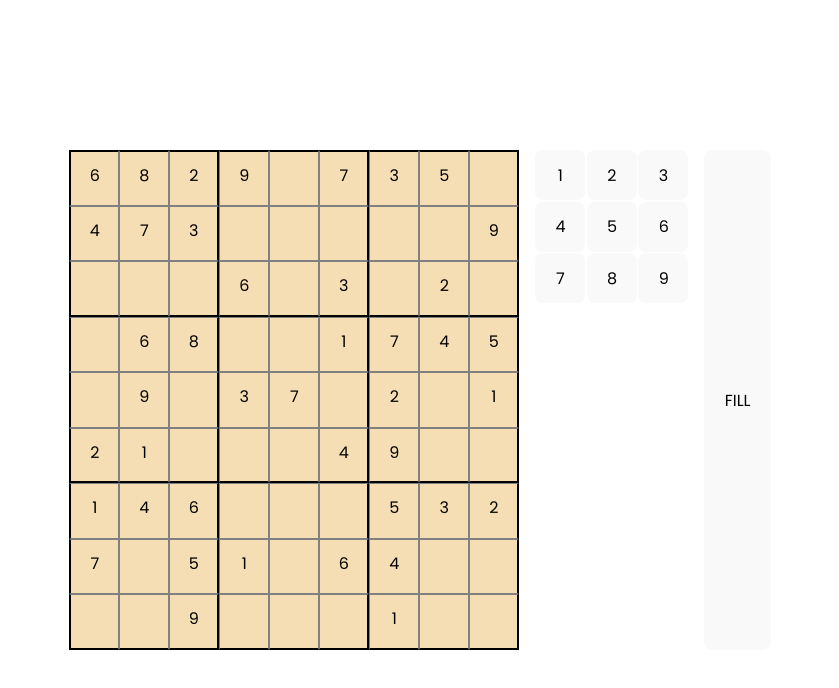
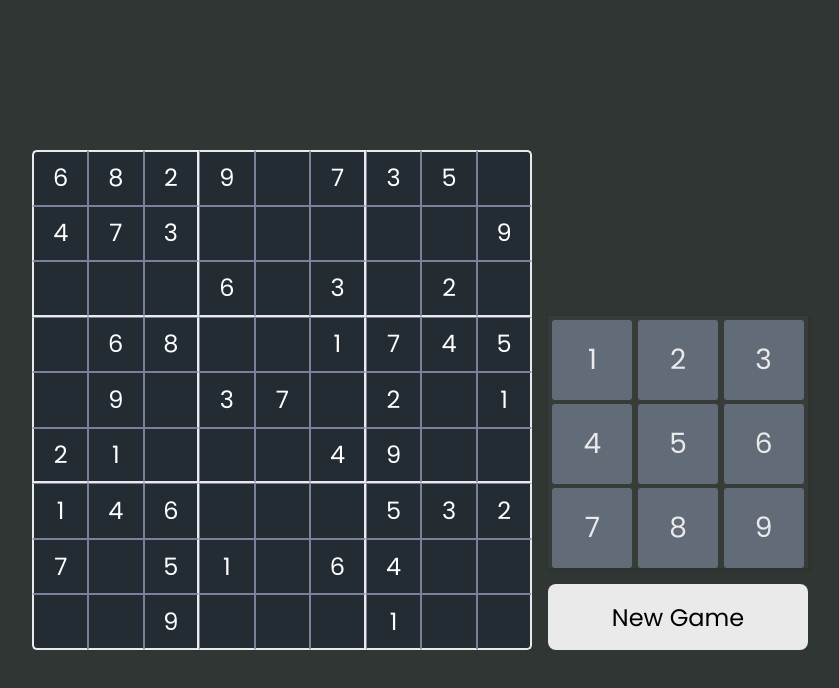
Before and after one commit to Mustaine16/sudoku, a Vue app: page / in a window 1280 px wide. Shown: the top 688 px of the page, without its empty margins (220-1059 px from the left). Built offline with nearby package versions, Linux system fonts and the light colour scheme.

Commit message:
Board - Dark theme

```diff
--- a/src/App.vue
+++ b/src/App.vue
@@ -9,8 +9,7 @@
       @clearCell="handleClearCell"
       @setActiveCell="handleSetActiveCell"
     />
-    <UserControls />
-    <button @click="initGame">FILL</button>
+    <UserControls @initGame="initGame" />
   </main>
 </template>
 
@@ -76,7 +75,7 @@ export default {
     setGameBoard() {
       const newBoard = cloneDeep(this.solvedBoard);
 
-      let numsToDelete = 45;
+      let numsToDelete = 60;
 
       for (let rowIndex = 0; rowIndex < newBoard.length; rowIndex++) {
         const row = newBoard[rowIndex];
--- a/src/components/Board/Board.vue
+++ b/src/components/Board/Board.vue
@@ -55,7 +55,7 @@ export default {
   grid-template-rows: repeat(9, 1fr);
   grid-template-columns: repeat(9, 1fr);
   place-items: center;
-  width: 450px;
+  width: 500px;
   height: 500px;
 }
 </style>
--- a/src/components/Board/BoardCell.vue
+++ b/src/components/Board/BoardCell.vue
@@ -41,6 +41,7 @@ export default {
         "is-correct": this.isCorrect,
         "is-wrong": this.isWrong,
         "is-equal": this.isEqualAsSelected,
+
         "b-top": this.rowIndex === 0,
         "b-bottom":
           this.rowIndex === 2 || this.rowIndex === 5 || this.rowIndex === 8,
@@ -49,6 +50,11 @@ export default {
           this.columnIndex == 2 ||
           this.columnIndex == 5 ||
           this.columnIndex == 8,
+
+        "c-top-left": this.rowIndex === 0 && this.columnIndex === 0,
+        "c-top-right": this.rowIndex === 0 && this.columnIndex === 8,
+        "c-bottom-left": this.rowIndex === 8 && this.columnIndex === 0,
+        "c-bottom-right": this.rowIndex === 8 && this.columnIndex === 8,
         disabled: this.isDisabled,
       };
     },
@@ -103,7 +109,7 @@ export default {
     handleInput(num) {
       const invalidChars = ["-", "+", "e"];
 
-      if (invalidChars.some((c) => c === num)) {
+      if (invalidChars.some((c) => c === num) || this.isDisabled) {
         return false;
       } else {
         this.$emit("boardInput", {
@@ -127,15 +133,19 @@ export default {
 
 <style lang="scss" scoped>
 .board-box {
-  border: 1px solid grey;
+  border: 1px solid #7e7f9a;
   border-collapse: collapse;
-  background: wheat;
+  background: #232c33;
   cursor: default;
   color: grey;
-  padding: 0.75rem;
+  display: flex;
+  align-items: center;
+  justify-content: center;
+  font-size: 1.5rem;
+  padding: 0.5rem;
   position: relative;
   text-align: center;
-  transition: background ease-out 0.1s;
+  transition: background ease-out 0.075s;
   height: 100%;
   width: 100%;
 
@@ -152,37 +162,50 @@ export default {
   &.in-row,
   &.in-column,
   &.in-region {
-    background: rgb(176, 176, 245);
+    background: #080808;
   }
   &.is-equal {
-    background: rgb(92, 92, 217);
+    background: #626c79;
   }
   &.active {
-    background: rgb(62, 62, 186);
+    background: #597495;
   }
   &.disabled {
-    color: black;
+    color: white;
   }
 
   &.is-correct {
-    color: rgb(7, 7, 208);
+    color: #5dd39e;
   }
   &.is-wrong {
-    color: rgb(186, 12, 12);
-    background: red;
+    color: #c84630;
+    background: #d4a0a7;
   }
 
   &.b-top {
-    border-top: 2px solid black;
+    border-top: 2px solid #eaeaea;
   }
   &.b-bottom {
-    border-bottom: 2px solid black;
+    border-bottom: 2px solid #eaeaea;
   }
   &.b-left {
-    border-left: 2px solid black;
+    border-left: 2px solid #eaeaea;
   }
   &.b-right {
-    border-right: 2px solid black;
+    border-right: 2px solid #eaeaea;
+  }
+
+  &.c-top-left {
+    border-radius: 5px 0 0 0;
+  }
+  &.c-top-right {
+    border-radius: 0 5px 0 0;
+  }
+  &.c-bottom-left {
+    border-radius: 0 0 0 5px;
+  }
+  &.c-bottom-right {
+    border-radius: 0 0 5px 0;
   }
 
   &::-webkit-outer-spin-button,
--- a/src/components/UserControls/UserControls.vue
+++ b/src/components/UserControls/UserControls.vue
@@ -1,5 +1,6 @@
 <template>
-  <section id="number-buttons-container">
+  <section id="user-controls">
+    <article id="number-buttons-container">
       <button
         v-for="(n, index) in numbers"
         :key="index + '-nb'"
@@ -7,6 +8,8 @@
       >
         {{ n }}
       </button>
+    </article>
+    <button id="init-game" @click="$emit('initGame')">New Game</button>
   </section>
 </template>
 
@@ -26,10 +29,38 @@ export default {
 </script>
 
 <style lang="scss" scoped>
+#user-controls {
+  display: flex;
+  flex-direction: column;
   #number-buttons-container {
     display: grid;
-  grid-template-columns: repeat(3, 50px);
-  grid-template-rows: repeat(3, 50px);
-  grid-gap: 0.1rem;
+    grid-template-columns: repeat(3, 5rem);
+    grid-template-rows: repeat(3, 5rem);
+    grid-gap: 0.25rem 0.35rem;
+    background: #ffffff08;
+    box-shadow: 1px 1px 1px 2px #0000000d;
+    padding: 0.25rem;
+    padding-bottom: 0;
+    margin-top: auto;
+    margin-bottom: 1rem;
+    height: fit-content;
+
+    button {
+      background: #626c79;
+      border-radius: 3px !important;
+      color: #eaeaea;
+      border-radius: 5px;
+      font-size: 1.75rem;
+      display: flex;
+      align-items: center;
+      justify-content: center;
+    }
+  }
+
+  #init-game {
+    background: #eaeaea;
+    color: black;
+    font-size: 1.5rem;
+  }
 }
 </style>
--- a/src/style.css
+++ b/src/style.css
@@ -38,6 +38,7 @@ body {
   place-items: center;
   min-width: 320px;
   min-height: 100vh;
+  background-color: #303633;
 }
 
 h1 {
```
Lines whose indentation alone changed are shown as unchanged.
